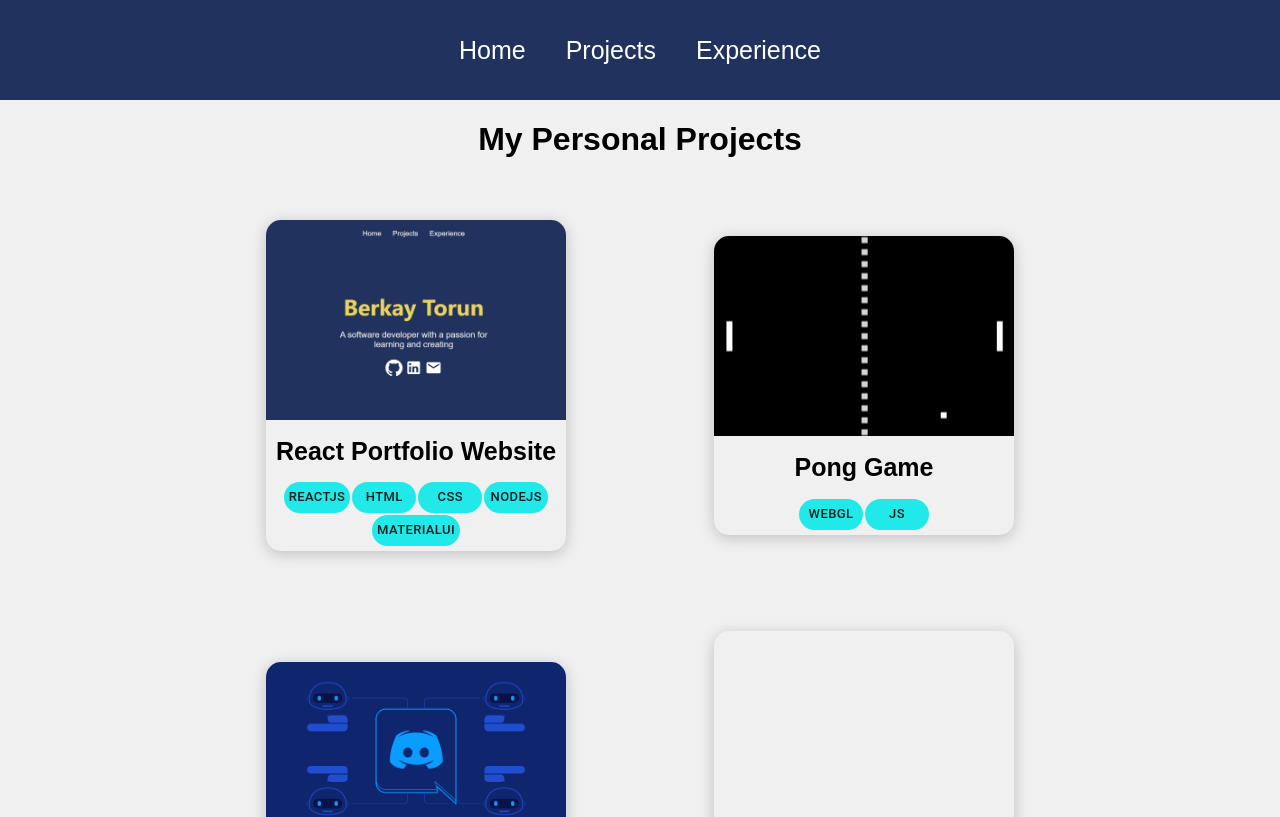
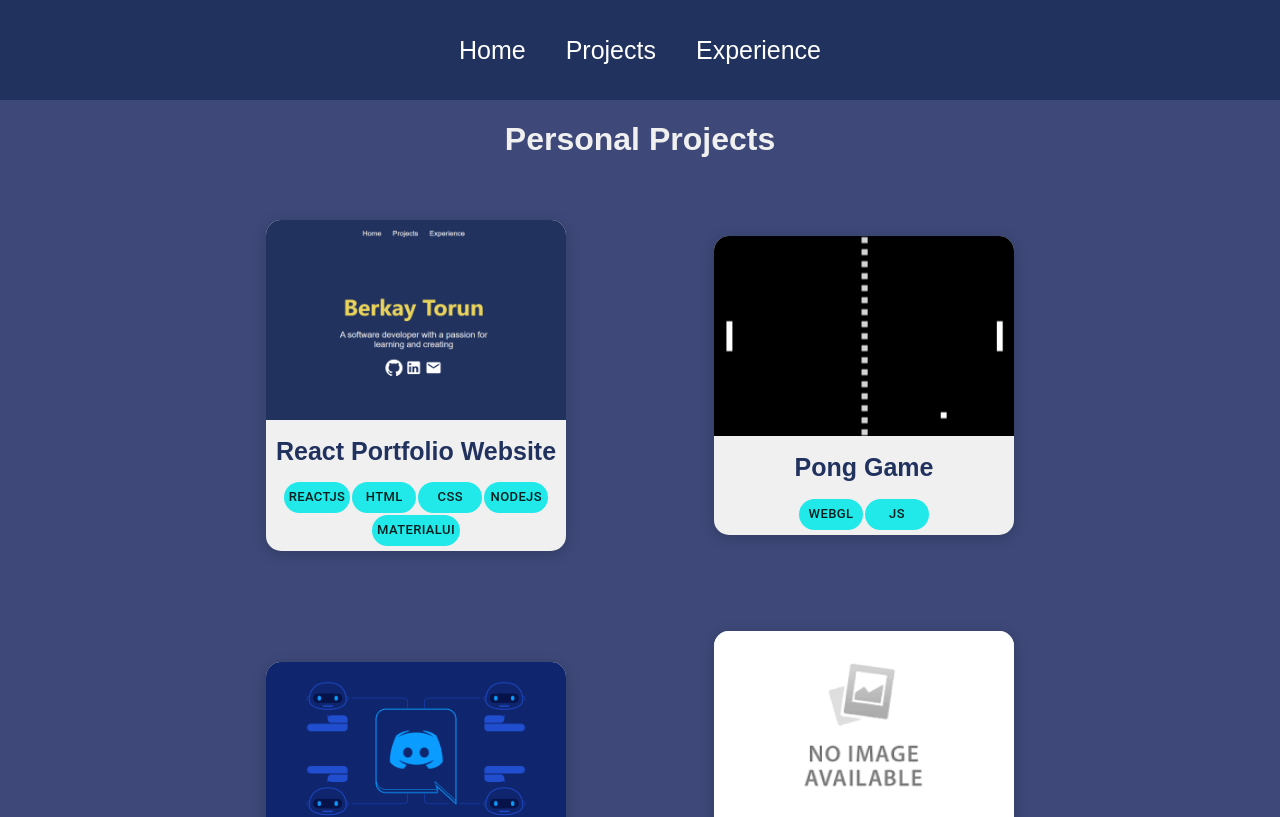
Before and after one commit to berkaytorun/berkaytorun.github.io, a React (Create React App) app: page /projects in a window 1280 px wide. Shown: the top 817 px of the page. Built offline with nearby package versions, Linux system fonts and the light colour scheme.

Commit message:
Changed to Single Page style

```diff
--- a/src/helpers/ProjectList.js
+++ b/src/helpers/ProjectList.js
@@ -2,13 +2,14 @@ import Pong from '../assets/pong.png';
 import Discord from '../assets/discord.png';
 import Arduino from '../assets/arduino.jpg';
 import Reactwebsite from '../assets/reactportfolio.png';
+import NoImage from '../assets/noimage.png';
 
 export const ProjectList = [
 	{
 		name: 'React Portfolio Website',
 		image: Reactwebsite,
 		url: 'https://github.com/berkaytorun/berkaytorun.github.io',
-		skills: ['Reactjs', 'Html', 'CSS','Nodejs', 'MaterialUI'],
+		skills: ['Reactjs', 'Html', 'CSS', 'Nodejs', 'MaterialUI'],
 	},
 	{
 		name: 'Pong Game',
@@ -24,7 +25,7 @@ export const ProjectList = [
 	},
 	{
 		name: 'Server Side Backend CRUD Library Website',
-		image: '',
+		image: NoImage,
 		url: 'https://github.com/berkaytorun/Server-side-web-development',
 		skills: ['Nodejs', 'Express', 'Handlebars', 'Js', 'Html', 'Css'],
 	},
@@ -36,13 +37,13 @@ export const ProjectList = [
 	},
 	{
 		name: 'Arduino Controller Information Server',
-		image: '',
+		image: NoImage,
 		url: 'https://github.com/berkaytorun/LightTrackingCanvas',
 		skills: ['Js', 'Handlebars', 'Nodejs', 'Express', 'Html', 'Css'],
 	},
 	{
 		name: 'Toll Gate Simulation ',
-		image: '',
+		image: NoImage,
 		url: 'https://github.com/berkaytorun/Agile-project-viken-client',
 		skills: ['Android', 'Raspberry Pi', 'Java', 'Js'],
 	},
--- a/src/pages/Home.js
+++ b/src/pages/Home.js
@@ -3,6 +3,9 @@ import GithubIcon from '@material-ui/icons/GitHub';
 import LinkedInIcon from '@material-ui/icons/LinkedIn';
 import EmailIcon from '@material-ui/icons/Email';
 import Link from '@material-ui/core/Link';
+
+import Experience from './Experience';
+import Projects from './Projects';
 import '../styles/Home.css';
 
 function Home() {
@@ -39,6 +42,8 @@ function Home() {
 					</li>
 				</ol>
 			</div>
+			<Projects />
+			<Experience />
 		</div>
 	);
 }
--- a/src/pages/Projects.js
+++ b/src/pages/Projects.js
@@ -7,7 +7,7 @@ import '../styles/Project.css';
 function Projects() {
 	return (
 		<div className='projects'>
-			<h1> My Personal Projects</h1>
+			<h1>Personal Projects</h1>
 			<div className='projectList'>
 				{ProjectList.map((project, id) => {
 					return (
--- a/src/styles/Project.css
+++ b/src/styles/Project.css
@@ -5,6 +5,8 @@
   justify-content: center;
   align-items: center;
   flex-direction: column;
+  color: #f0f0f0;
+  background-color: #3e497a;
 }
 
 .projects .projectTitle {
@@ -31,6 +33,7 @@
   padding-bottom: 5px;
   box-shadow: 0px 3px 15px rgba(0, 0, 0, 0.2);
   text-align: center;
+  background-color: #f0f0f0;
 }
 
 .projectItem:hover {
@@ -51,6 +54,7 @@
 
 .projectItem h1 {
   font-size: 25px;
+  color: #21325e;
 }
 
 .button-container {
```
Also changed, not shown: src/assets/noimage.png (added).
